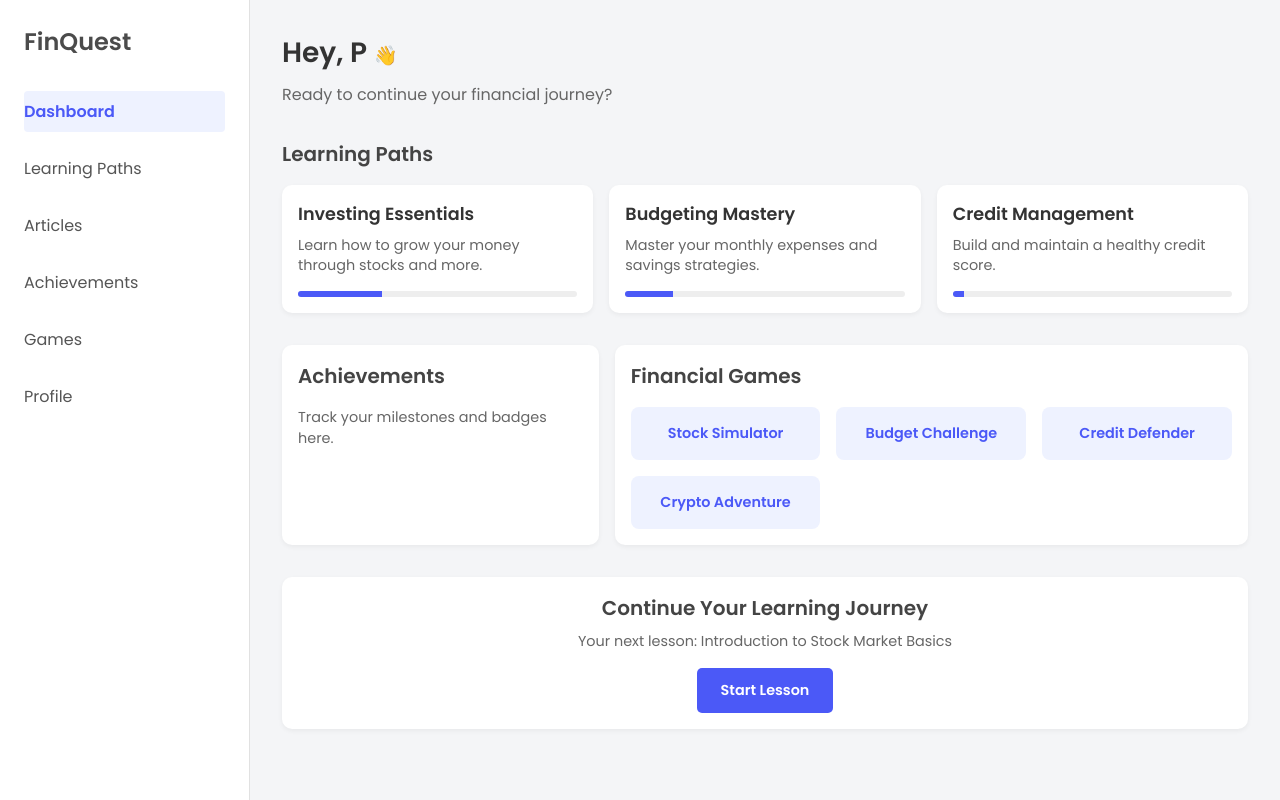
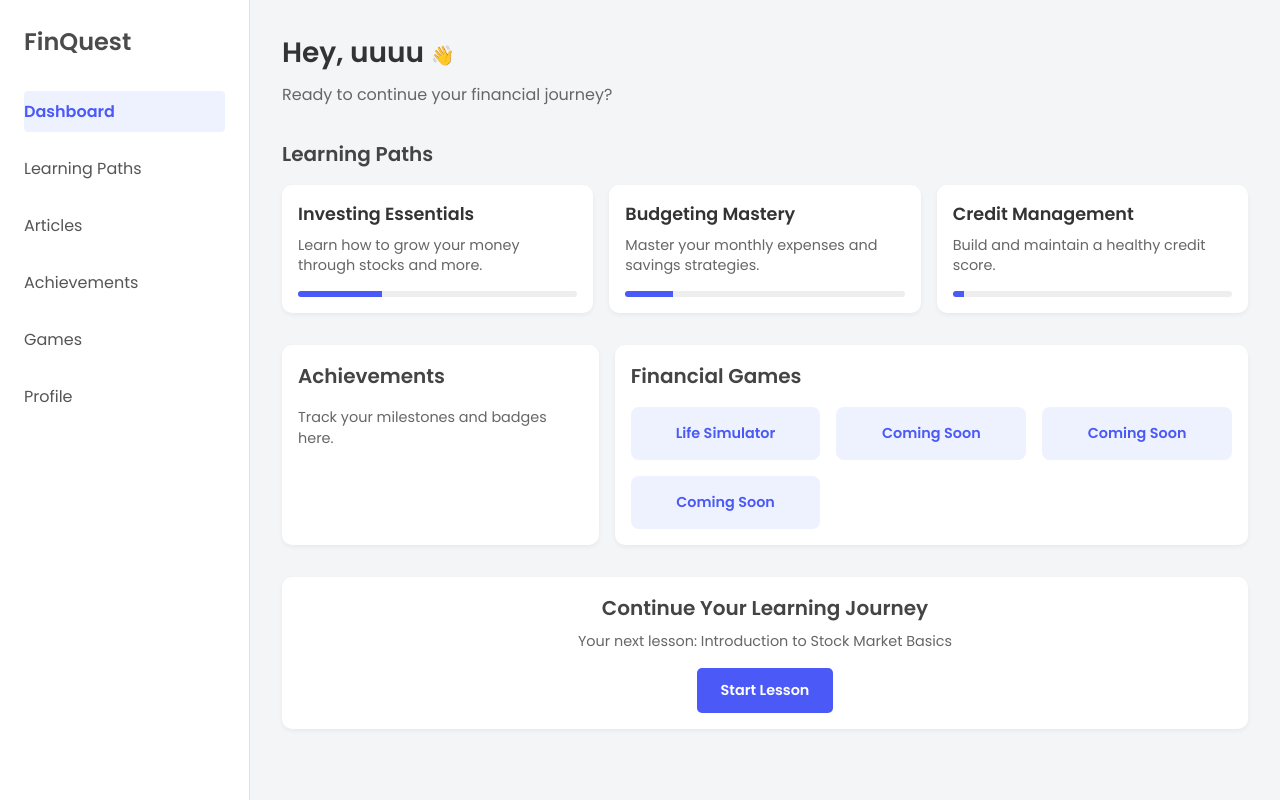
Before and after one commit to pr-th/Hackmit_2025, a Flask app: page /home in a window 1280 px wide. Run offline with Flask 3, Linux system fonts and the light colour scheme; the first user in the database is signed in.

Commit message:
Final touches before round 2

```diff
--- a/Templates/User/Achievement.html
+++ b/Templates/User/Achievement.html
@@ -114,7 +114,7 @@
                 <li><a href="/learningpaths">Learning Paths</a></li>
                 <li><a href="/articles">Articles</a></li>
                 <li class="active"><a href="/achievements">Achievements</a></li>
-                <li><a href="/games">Games</a></li>
+                <li><a href="/game1">Games</a></li>
                 <li><a href="/profile">Profile</a></li>
             </ul>
         </nav>
--- a/Templates/User/article.html
+++ b/Templates/User/article.html
@@ -106,7 +106,7 @@
             <li><a href="/learningpaths">Learning Paths</a></li>
             <li><a href="/articles">Articles</a></li>
             <li><a href="/achievements">Achievements</a></li>
-            <li><a href="/games">Games</a></li>
+            <li><a href="/game1">Games</a></li>
             <li><a href="/profile">Profile</a></li>
           </ul>
         </nav>
--- a/Templates/User/article_detail.html
+++ b/Templates/User/article_detail.html
@@ -130,7 +130,7 @@
             <li><a href="/learningpaths">Learning Paths</a></li>
             <li><a href="/articles">Articles</a></li>
             <li><a href="/achievements">Achievements</a></li>
-            <li><a href="/games">Games</a></li>
+            <li><a href="/game1">Games</a></li>
             <li><a href="/profile">Profile</a></li>
           </ul>
         </nav>
--- a/Templates/User/gameOfLife.html
+++ b/Templates/User/gameOfLife.html
@@ -300,9 +300,9 @@
       <ul>
         <li class="active"><a href="/home">Dashboard</a></li>
         <li><a href="/learningpaths">Learning Paths</a></li>
-        <li><a href="/recomendations">Recomendations</a></li>
+        <li><a href="/articles">Articles</a></li>
         <li><a href="/achievements">Achievements</a></li>
-        <li><a href="/games">Games</a></li>
+        <li><a href="/game1">Games</a></li>
         <li><a href="/profile">Profile</a></li>
       </ul>
     </nav>
--- a/Templates/User/home.html
+++ b/Templates/User/home.html
@@ -298,12 +298,17 @@
         <div class="games-grid">
 
           <a href="/game1">
-            <div class="game-card">Stock Simulator</div>
+            <div class="game-card">Life Simulator</div>
           </a>
-
-          <div class="game-card">Budget Challenge</div>
-          <div class="game-card">Credit Defender</div>
-          <div class="game-card">Crypto Adventure</div>
+          <a href="/comingsoon">
+          <div class="game-card">Coming Soon</div>
+        </a>
+        <a href="/comingsoon">
+          <div class="game-card">Coming Soon</div>
+        </a>
+        <a href="/comingsoon">
+          <div class="game-card">Coming Soon</div>
+        </a>
         </div>
       </div>
     </div>
@@ -312,7 +317,9 @@
     <div class="continue-journey">
       <h3>Continue Your Learning Journey</h3>
       <p>Your next lesson: Introduction to Stock Market Basics</p>
+      <a href="/learningpaths">
       <button>Start Lesson</button>
+    </a>
     </div>
   </div>
 
--- a/Templates/User/profile.html
+++ b/Templates/User/profile.html
@@ -167,7 +167,7 @@
         <li><a href="/learningpaths">Learning Paths</a></li>
         <li><a href="/articles">Articles</a></li>
         <li><a href="/achievements">Achievements</a></li>
-        <li><a href="/games">Games</a></li>
+        <li><a href="/game1">Games</a></li>
         <li class="active"><a href="/profile">Profile</a></li>
       </ul>
     </nav>
--- a/app.py
+++ b/app.py
@@ -163,7 +163,13 @@ def dislike_article(article_id):
         db.session.commit()
     return redirect(url_for('view_article', article_id=article_id))
 
+@app.route('/learningpaths')
+def  learningpaths():
+    return render_template('User/lpaths.html')
 
+@app.route('/comingsoon')
+def comingsoon():
+    return("....Coming Soon....")
 
 if __name__ == "__main__":
     app.run(debug = True)
```
Also changed, not shown: other parts of Templates/User/home.html (+1 -1 lines), Model/site.db.
